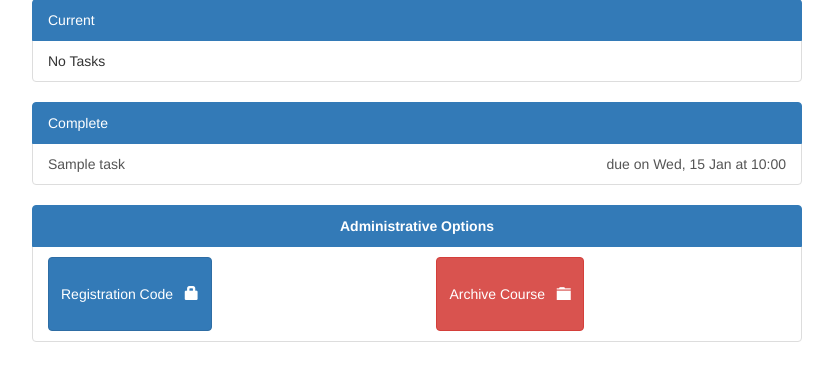
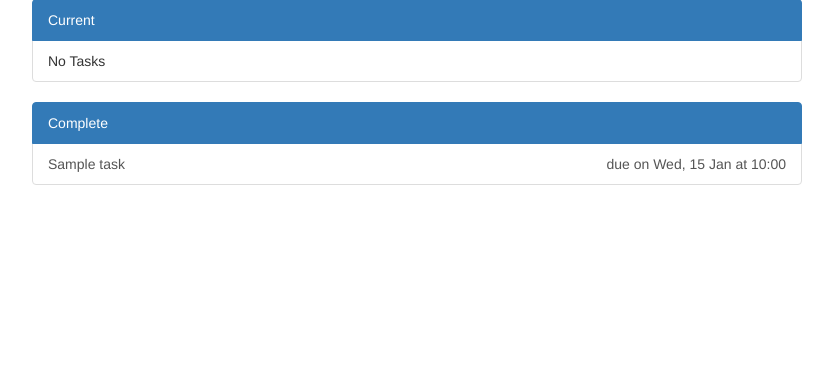
Before and after one commit to travisreed-wf/491Project, a Flask app: page /course/view/1001 in a window 1280 px wide. Shown: the part 252-633 px from the top of the page, without its empty margins (213-1046 px from the left). Run offline with Flask 2, Linux system fonts and the light colour scheme; a user stored in the database is signed in; tables that the repository leaves empty hold one stand-in row (values such as "Sample post"); parts of the project's set-up code (start-up, migrations or seed data) failed here and were passed over; some libraries are stand-ins or nearby versions.

Commit message:
Coursehtml stuffff

```diff
--- a/src/templates/course.html
+++ b/src/templates/course.html
@@ -17,16 +17,17 @@
         </div>
         <div id="course-task-list-complete" class="list-group">
         </div>
-        <div id="tasks-teaching-list author" class="list-group">
+        {% if current_user.permissions >= 50 %}
+        <div id="tasks-teaching-list" class="list-group">
             <li class="list-group-item active" align="center"><strong>Administrative Options</strong></li>
             <a class="list-group-item">
                 <table width="100%">
-                    <tr class="admin author" style="display: none">
-                        <td width="35%"><b>Add/Remove TA from course</b></td>
-                        <td width="15%"><input id="TAEmail" type="text" class="form-control" placeholder="User's Email" /></td>
-                        <td width="5%">&nbsp</td>
-                        <td width="15%"><button id="submitAddTA" type="button" class="btn btn-lg btn-success pull-right">Add TA</button> </td>
-                        <td width="15%"><button id="submitDeleteTA" type="button" class="btn btn-lg btn-danger pull-right">Delete TA</button> </td>
+                    <tr>
+                        <td width="30%"><b>Add/Remove TA from course</b></td>
+                        <td width="35%"><input id="TAEmail" type="text" class="form-control" placeholder="User's Email" /></td>
+                        <td width="1%">&nbsp</td>
+                        <td width="10%"><button id="submitAddTA" type="button" class="btn btn-lg btn-success pull-right">Add TA</button> </td>
+                        <td width="10%"><button id="submitDeleteTA" type="button" class="btn btn-lg btn-danger pull-right">Delete TA</button> </td>
                         <td id="addTANotification" width="15%" style="color:red; visibility: hidden">  *Incorrect</td>
                     </tr>
                     <tr>
@@ -34,7 +35,6 @@
                             <br>Registration Code &nbsp;&nbsp;<span class="glyphicon glyphicon-lock"></span><br><br>
                             </button>
                         </td>
-                        <td></td>
                         <td> <button id="archiveCourse" title="Archive this course" class="btn btn-danger" onclick="archiveCourse()" style="display:none">
                                 <br>Archive Course &nbsp;&nbsp;<span class="glyphicon glyphicon-folder-close"></span><br><br>
                             </button>
@@ -45,21 +45,6 @@
                     </tr>
                 </table>
             </a>
-        </div>
-        {% if current_user.permissions >= 50 %}
-        <div id="course-admin">
-        <hr>
-        <h3>Administrative Options</h3>
-            <button title="Show course registration code" class="btn btn-primary" onclick="showSecurityCode()">
-                <br>Registration Code &nbsp;&nbsp;<span class="glyphicon glyphicon-lock"></span><br><br>
-            </button>
-            &nbsp;&nbsp;
-            <button id="archiveCourse" title="Archive this course" class="btn btn-danger" onclick="archiveCourse()" style="display:none">
-                <br>Archive Course &nbsp;&nbsp;<span class="glyphicon glyphicon-folder-close"></span><br><br>
-            </button>
-            <button id="unarchiveCourse" title="Unarchive this course" class="btn btn-success" onclick="unarchiveCourse()" style="display:none">
-                <br>Unarchive Course &nbsp;&nbsp;<span class="glyphicon glyphicon-folder-open"></span><br><br>
-            </button>
         </div>
         {% endif %}
     </div>
```
